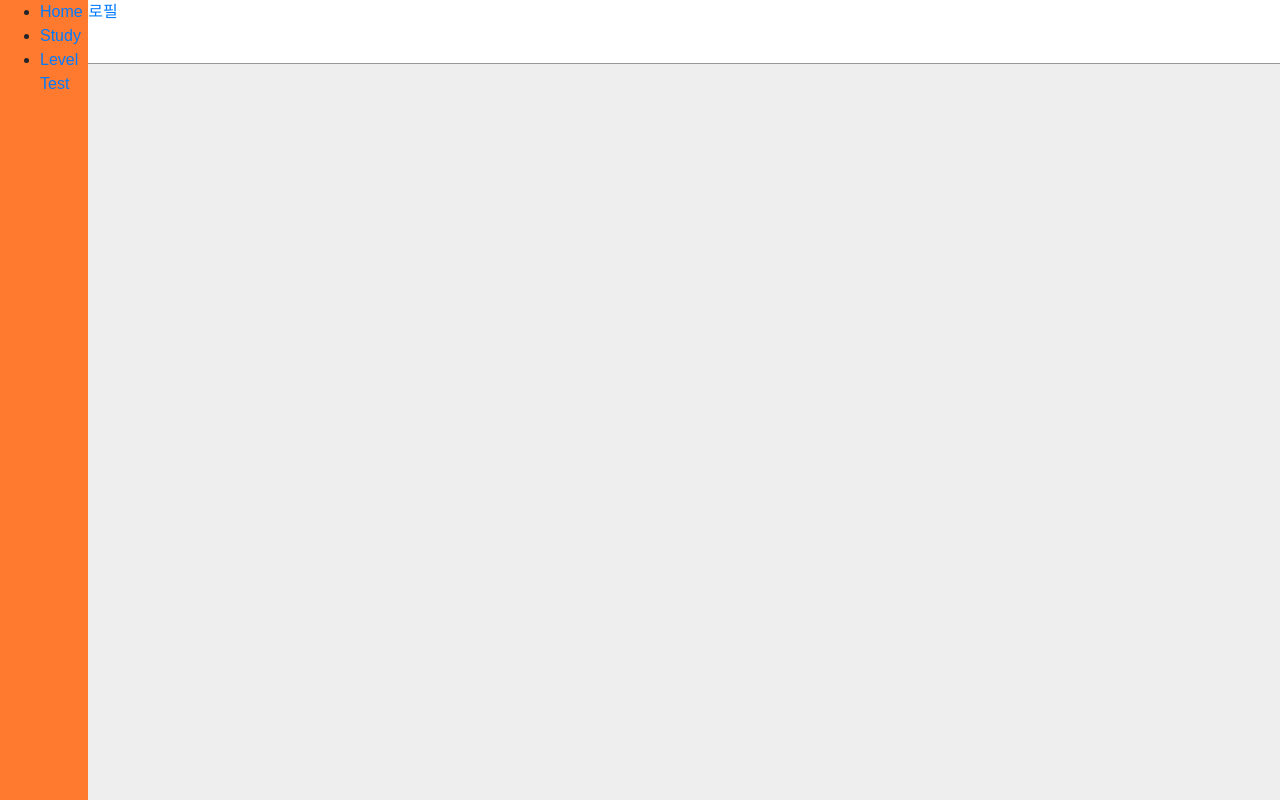
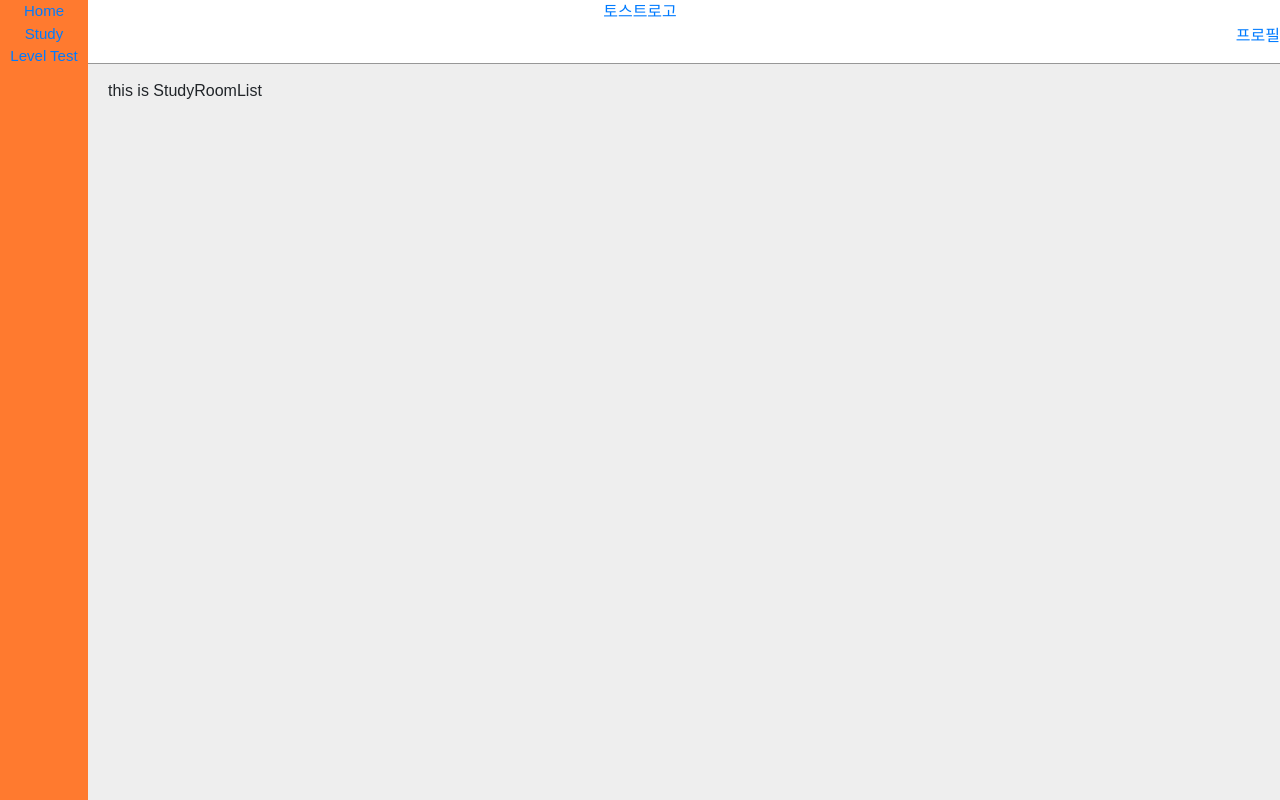
Before and after one commit to teamtoast/toast-pc, a React app: page /studyRoom in a window 1280 px wide. Before the commit this address had no page. Built offline with nearby package versions, Linux system fonts and the light colour scheme.

Commit message:
edit sidbar

```diff
--- a/src/components/Sidebar/sidebar.js
+++ b/src/components/Sidebar/sidebar.js
@@ -5,15 +5,15 @@ import {NavLink} from "react-router-dom";
 class Sidebar extends Component{
     render() { //class 형태의 Component에 필수로 있어야하는 함수_내부에서 JSX 리턴
         return (
-            <ul>
+            <ul className="page-list">
                 <li>
                     <NavLink exact to="/" activeClassName="active">Home</NavLink>
                 </li>
                 <li>
-                    <NavLink to="/login" activeClassName="active">Study</NavLink>
+                    <NavLink to="/study-category" activeClassName="active">Study</NavLink>
                 </li>
                 <li>
-                    <NavLink to="/register" activeClassName="active">Level Test</NavLink>
+                    <NavLink to="/level-test" activeClassName="active">Level Test</NavLink>
                 </li>
             </ul>
         );
--- a/src/components/Sidebar/sidebar.scss
+++ b/src/components/Sidebar/sidebar.scss
@@ -1,6 +1,9 @@
-.Sidebar {
-  >ul {
+.page-list {
     list-style: none;
     padding: 0px;
+  >li {
+    color: white;
+    font-size: 15px;
+    text-align: center;
   }
 }
--- a/src/components/header.js
+++ /dev/null
@@ -1,15 +0,0 @@
-import React, { Component } from 'react';
-import {NavLink} from 'react-router-dom';
-
-class Header extends Component {
-    render() {
-        return (
-            <div className="header">
-                <NavLink className="" exact to="/" activeClassName="active">토스트로고</NavLink>
-                <NavLink to="/home" activeClassName="active" >프로필</NavLink>
-            </div>
-        );
-    }
-}
-
-export default Header;
--- /dev/null
+++ b/src/components/header/header.js
@@ -0,0 +1,20 @@
+import React, { Component } from 'react';
+import {NavLink} from 'react-router-dom';
+import './header.scss'
+
+class Header extends Component {
+    render() {
+        return (
+            <div>
+                <div className="logo">
+                    <NavLink exact to="/" activeClassName="active">토스트로고</NavLink>
+                </div>
+                <div className="profile">
+                    <NavLink to="/home" activeClassName="active" >프로필</NavLink>
+                </div>
+            </div>
+        );
+    }
+}
+
+export default Header;
--- /dev/null
+++ b/src/components/header/header.scss
@@ -0,0 +1,7 @@
+.logo {
+    text-align: center;
+}
+
+.profile {
+    text-align: right;
+}
--- /dev/null
+++ b/src/components/levelTest.js
@@ -0,0 +1,13 @@
+import React, {Component} from 'react';
+
+class LevelTest extends Component{
+    render() { //class 형태의 Component에 필수로 있어야하는 함수_내부에서 JSX 리턴
+        return (
+            <div >
+                this is LevelTest
+            </div>
+        );
+    }
+}
+
+export default LevelTest;
--- /dev/null
+++ b/src/components/studyCategory.js
@@ -0,0 +1,13 @@
+import React, {Component} from 'react';
+
+class StudyCategory extends Component{
+    render() { //class 형태의 Component에 필수로 있어야하는 함수_내부에서 JSX 리턴
+        return (
+            <div >
+                this is studyCategory
+            </div>
+        );
+    }
+}
+
+export default StudyCategory;
--- /dev/null
+++ b/src/components/studyRoomList.js
@@ -0,0 +1,13 @@
+import React, {Component} from 'react';
+
+class StudyRoomList extends Component{
+    render() { //class 형태의 Component에 필수로 있어야하는 함수_내부에서 JSX 리턴
+        return (
+            <div >
+                this is StudyRoomList
+            </div>
+        );
+    }
+}
+
+export default StudyRoomList;
--- a/src/shared/App.js
+++ b/src/shared/App.js
@@ -2,12 +2,15 @@ import React, {Component} from 'react'; //JSX 사용 위해 필
 import './App.scss';
 import '../components/Sidebar/sidebar.scss';
 import Sidebar from '../components/Sidebar/sidebar';
-import Header from "../components/header";
+import Header from "../components/header/header";
 import Home from "../components/home";
 import LoginForm from "../components/loginForm";
 import RegisterForm from "../components/registerForm";
 import NoMatch from "../components/nomatch";
 import { Route, Switch} from "react-router-dom";
+import StudyCategory from "../components/studyCategory";
+import StudyRoomList from "../components/studyRoomList";
+import LevelTest from "../components/levelTest";
 
 
 
@@ -19,7 +22,7 @@ class App extends Component { //Component 만드는 법 1. class 형태 , 2. 함
 
     render() { //class 형태의 Component에 필수로 있어야하는 함수_내부에서 JSX 리턴
         return (
-            <div className="app">
+            <div>
                 <div className="header">
                     <Header/>
                 </div>
@@ -30,8 +33,9 @@ class App extends Component { //Component 만드는 법 1. class 형태 , 2. 함
                     <Switch>
                         <Route exact path="/" component={Home} />
                         <Route path="/home" component={Home} />
-                        <Route path="/login" component={LoginForm} />
-                        <Route path="/register" component={RegisterForm} />
+                        <Route path="/study-category" component={StudyCategory} />
+                        <Route path="/studyRoom" component={StudyRoomList} />
+                        <Route path="/level-test" component={LevelTest} />
                         <Route component={NoMatch} />
                     </Switch>
                 </div>
--- a/src/shared/App.scss
+++ b/src/shared/App.scss
@@ -1,11 +1,12 @@
 .content {
   background-color: #EEEEEE;
-  width: 100%;
-  height: 100%;
+  width: calc(100% - 88px);
+  height: calc(100% - 64px);
   position: absolute;
-  top: 0;
-  left: 0;
+  top: 64px;
+  left: 88px;
   z-index: -1;
+  padding: 15px 20px;
 }
 .header {
   position: absolute;
```
Also changed, not shown: src/components/intro/introPage.js (added, +13 -0 lines), src/components/header.css (deleted).
